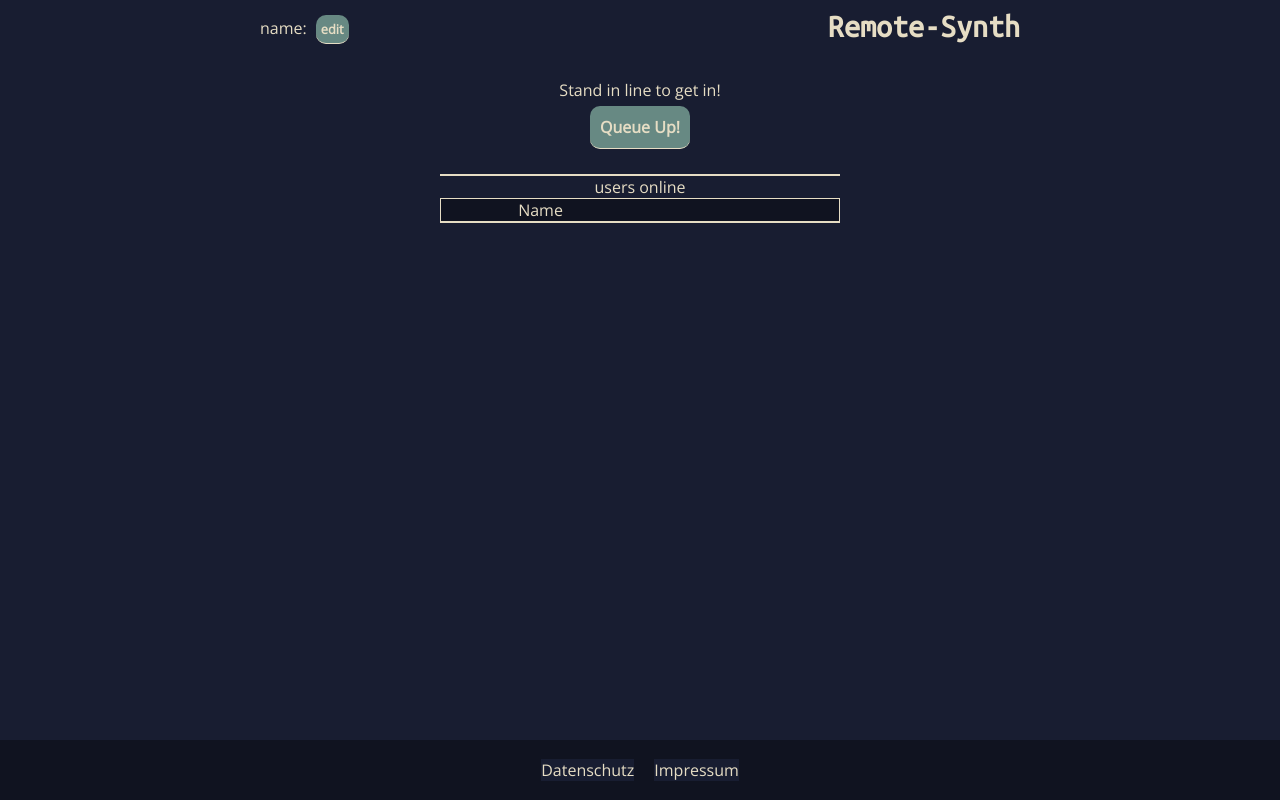
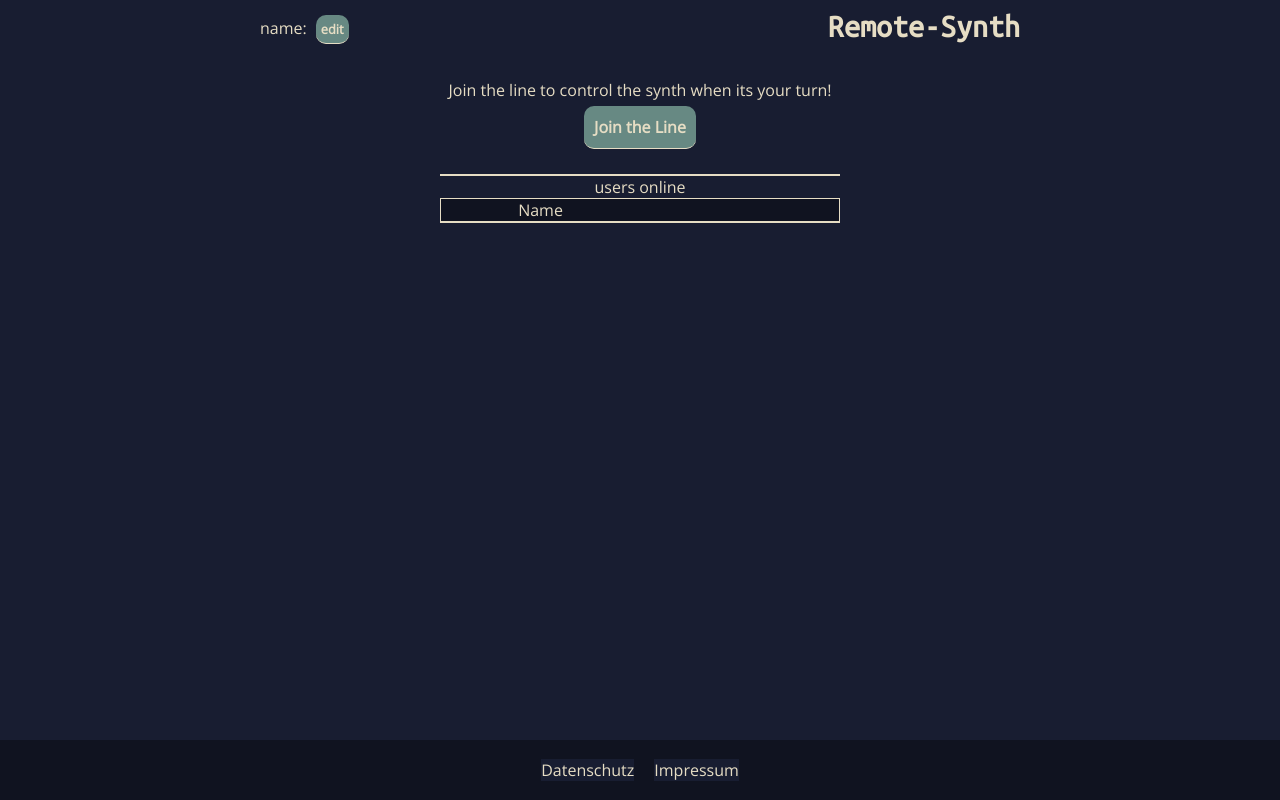
Before and after one commit to KRISCHOMAT/remote-synth, a website: page public/index.html in a window 1280 px wide. Drawn offline with nearby package versions, Linux system fonts and the light colour scheme; no server answers.

Commit message:
changing button text

```diff
--- a/public/assets/index.js
+++ b/public/assets/index.js
@@ -68,7 +68,7 @@ socket.on("no_synth", () => {
   cue.style.display = "inline";
   alert.innerHTML = "Synth is not online.";
   setTimeout(() => {
-    alert.innerHTML = "Stand in line to get in!";
+    alert.innerHTML = "Join the line to control the synth when its your turn!";
   }, 3000);
 });
 
--- a/public/index.html
+++ b/public/index.html
@@ -24,8 +24,10 @@
       </header>
       <!-- rooms -->
       <div class="mysynth__rooms">
-        <p id="alert">Stand in line to get in!</p>
-        <button class="mysynth__button" name="cue" id="cue">Queue Up!</button>
+        <p id="alert">Join the line to control the synth when its your turn!</p>
+        <button class="mysynth__button" name="cue" id="cue">
+          Join the Line
+        </button>
         <button
           class="mysynth__button mysynth__room"
           name="leave"
```
